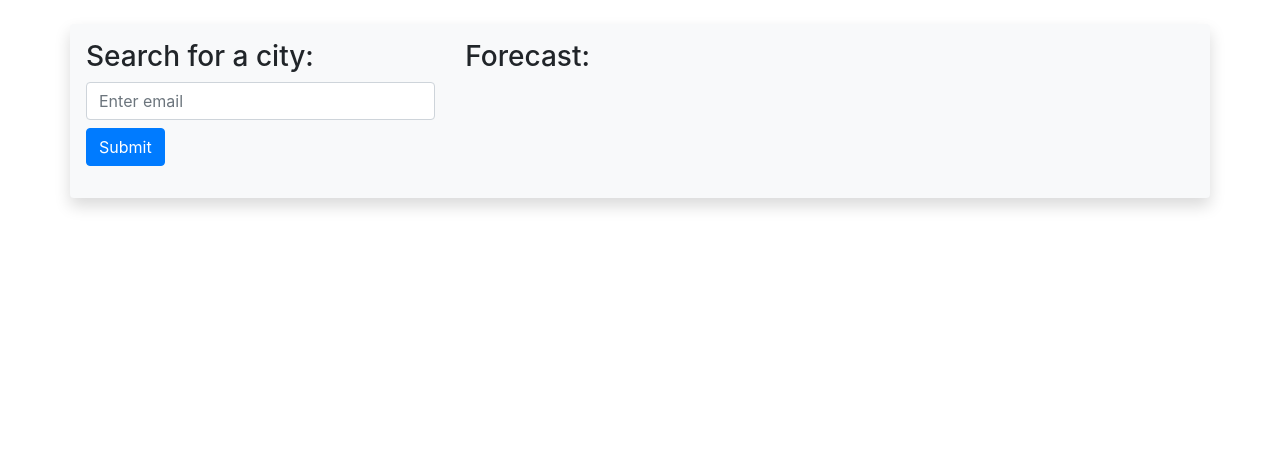
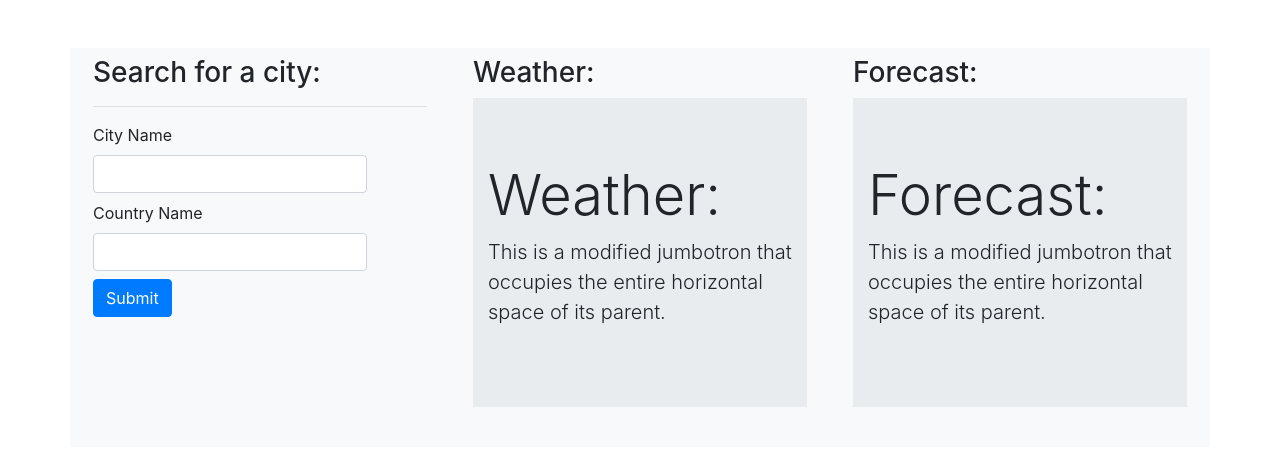
Before and after one commit to ivers523/weatherdashboard, a plain HTML site: page index.html in a window 1280 px wide. Drawn offline with nearby package versions, Linux system fonts and the light colour scheme.

Commit message:
revised styling

```diff
--- a/assets/style.css
+++ b/assets/style.css
@@ -0,0 +1,7 @@
+.form-control {
+    width: auto;
+}
+
+.form-inline {
+    width: auto;
+}
--- a/index.html
+++ b/index.html
@@ -13,36 +13,49 @@
 
 <body>
     <!-- search container -->
-    <div class="container mt-4 bg-light shadow p-3 mb-5 rounded ">
-        <div class="row">
-            <div class="col-sm-4">
-                <div class="raised-block">
-                    <h3>Search for a city:</h3>
-                    <form class="mt-2">
-                        <div class="form-group mt-2">
-                            <input type="email" class="form-control mt-2" id="exampleInputEmail1"
-                                aria-describedby="emailHelp" placeholder="Enter email">
-                            <small id="emailHelp"> <button type="submit" class="btn btn-primary mt-2">Submit</button>
-                        </div>
-                    </form>
+    <div class="container">
+        <div class="row mt-5">
+            <div class="col-lg-4 bg-light p-2">
+                <div class="col">
+                        <h3>Search for a city:</h3>
+                        <hr>
+                        <form action="/html/tags/html_form_tag_action.cfm" class="form-inline">
+                            <label class="mr-sm-2 mb-2" for="city-name">City Name</label>
+                            <input type="text" class="form-control mr-sm-2 mb-2" id="city-name"
+                                name="city-name">
+                            <label class="mr-sm-2 mb-2" for="country-name">Country Name</label>
+                            <input type="text" class="form-control mr-sm-2 mb-2" id="country-name"
+                                name="country-name">
+                            <button type="submit" class="btn btn-primary mt-2 mt-sm-0">Submit</button>
+                        </form>
+
+
                 </div>
             </div>
-            <div class="col-sm-8">
-                <div class="raised-block">
+            <div class="col-lg-4 bg-light p-2">
+                <div class="col">
+                    <h3>Weather:</h3>
+                    <div class="jumbotron jumbotron-fluid">
+                            <div class="container">
+                              <h1 class="display-4">Weather:</h1>
+                              <p class="lead" id="weather-jumbo">This is a modified jumbotron that occupies the entire horizontal space of its parent.</p>
+                            </div>
+                          </div>
+                </div>
+            </div>
+            <div class="col-lg-4 bg-light p-2">
+                <div class="col">
                     <h3>Forecast:</h3>
+                    <div class="jumbotron jumbotron-fluid">
+                            <div class="container">
+                              <h1 class="display-4">Forecast:</h1>
+                              <p class="lead" id="forecast-jumbo">This is a modified jumbotron that occupies the entire horizontal space of its parent.</p>
+                            </div>
+                          </div>
                 </div>
             </div>
         </div>
-
     </div>
-
-    <!-- weather display  -->
-
-
-
-
-
-    <script src="https://code.jquery.com/jquery-3.4.1.min.js"></script>
     <script src="https://unpkg.com/axios/dist/axios.min.js"></script>
     <script src="/assets/script.js"></script>
 </body>
```
